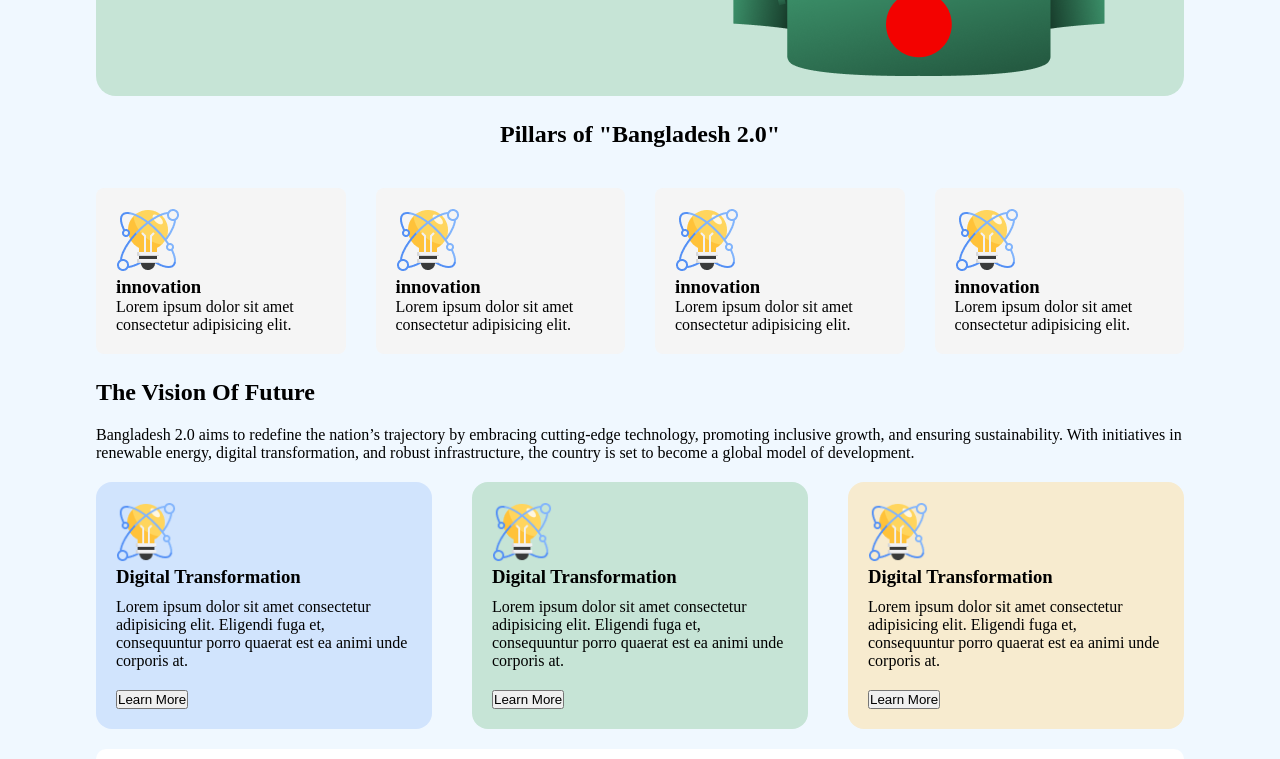
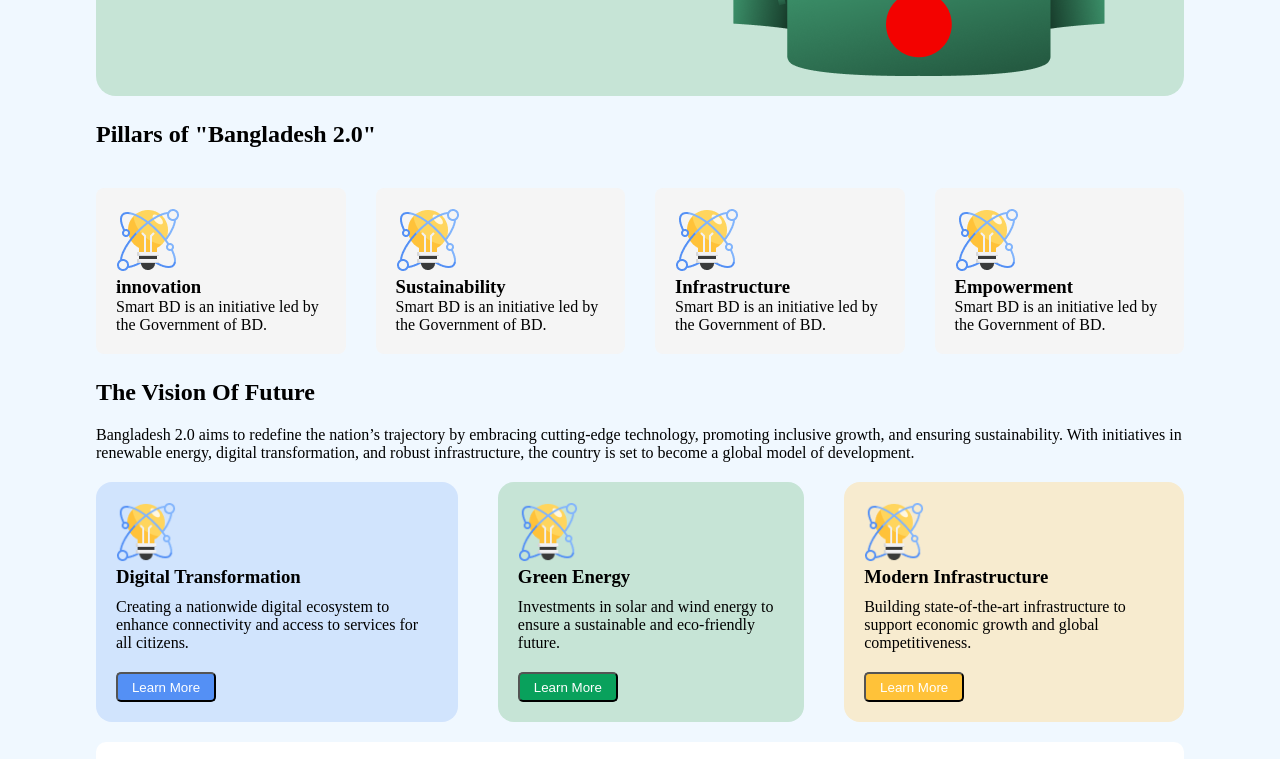
Before and after one commit to R2k4b8l/BANGLADESH-2.0-B11-01, a plain HTML site: page index.html in a window 1280 px wide. Shown: the part 394-1153 px from the top of the page. Drawn offline with Linux system fonts and the light colour scheme.

Commit message:
work done

```diff
--- a/index.html
+++ b/index.html
@@ -39,25 +39,25 @@
           <div class="sec1-card">
             <img src="image/card-icon.png" alt="" />
             <h3>innovation</h3>
-            <p>Lorem ipsum dolor sit amet consectetur adipisicing elit.</p>
+            <p>Smart BD is an initiative led by the Government of BD.</p>
           </div>
 
           <div class="sec1-card">
             <img src="image/card-icon.png" alt="" />
-            <h3>innovation</h3>
-            <p>Lorem ipsum dolor sit amet consectetur adipisicing elit.</p>
+            <h3>Sustainability</h3>
+            <p>Smart BD is an initiative led by the Government of BD.</p>
           </div>
 
           <div class="sec1-card">
             <img src="image/card-icon.png" alt="" />
-            <h3>innovation</h3>
-            <p>Lorem ipsum dolor sit amet consectetur adipisicing elit.</p>
+            <h3>Infrastructure</h3>
+            <p>Smart BD is an initiative led by the Government of BD.</p>
           </div>
 
           <div class="sec1-card">
             <img src="image/card-icon.png" alt="" />
-            <h3>innovation</h3>
-            <p>Lorem ipsum dolor sit amet consectetur adipisicing elit.</p>
+            <h3>Empowerment</h3>
+            <p>Smart BD is an initiative led by the Government of BD.</p>
           </div>
         </div>
       </section>
@@ -80,38 +80,33 @@
             <div class="sec2-card-content">
               <h3>Digital Transformation</h3>
               <p>
-                Lorem ipsum dolor sit amet consectetur adipisicing elit.
-                Eligendi fuga et, consequuntur porro quaerat est ea animi unde
-                corporis at.
+                Creating a nationwide digital ecosystem to enhance connectivity and access to services for all citizens.
               </p>
             </div>
-            <button class="btn3">Learn More</button>
+            <button class="btn3" id="btn-color">Learn More</button>
           </div>
           <div class="sec2-card" id="card-2">
             <!--card-2-->
             <img src="image/card-icon.png" alt="" />
             <div class="sec2-card-content">
-              <h3>Digital Transformation</h3>
-              <p>
-                Lorem ipsum dolor sit amet consectetur adipisicing elit.
-                Eligendi fuga et, consequuntur porro quaerat est ea animi unde
-                corporis at.
+              <h3>Green Energy</h3>
+              <p>Investments in solar and wind energy to ensure a sustainable and eco-friendly future.
+
+
               </p>
             </div>
-            <button class="btn3">Learn More</button>
+            <button class="btn3" id="btn-color1">Learn More</button>
           </div>
           <div class="sec2-card" id="card-3">
             <!--card-3-->
             <img src="image/card-icon.png" alt="" />
             <div class="sec2-card-content">
-              <h3>Digital Transformation</h3>
+              <h3>Modern Infrastructure</h3>
               <p>
-                Lorem ipsum dolor sit amet consectetur adipisicing elit.
-                Eligendi fuga et, consequuntur porro quaerat est ea animi unde
-                corporis at.
+                Building state-of-the-art infrastructure to support economic growth and global competitiveness.
               </p>
             </div>
-            <button class="btn3">Learn More</button>
+            <button class="btn3" id="btn-color2">Learn More</button>
           </div>
         </div>
 
--- a/style/style.css
+++ b/style/style.css
@@ -9,12 +9,12 @@
   color: #006a50;
   font-size: 18px;
   border-radius: 7px;
-  width: 150px;
+  width: 120px;
   height: 30px;
   cursor: pointer;
 }
 .btn-primary:hover {
-  background-color: #05050a;
+  background-color: #C6E4D6;
 }
 
 .btn-1 {
@@ -29,8 +29,7 @@
 }
 /*header*/
 header,
-main,
-footer {
+main{
   max-width: 85%;
   margin: auto;
 }
@@ -73,6 +72,10 @@ nav h3 {
   gap: 20px;
 }
 
+.sec1-content{
+display: flex;
+
+}
 .sec1-card {
   justify-content: center;
   border-radius: 8px;
@@ -90,6 +93,32 @@ nav h3 {
 }
 
 /* section-2 */
+
+#btn-color {
+  color: #ffffff;
+  background-color:rgb(84, 144, 245) ;
+  border-radius: 5px;
+  width:100px ;
+  height: 30px;
+}
+
+#btn-color1 {
+  color: #ffffff;
+  background-color:rgb(9, 161, 92);
+  border-radius: 5px;
+  width:100px ;
+  height: 30px;
+
+}
+
+#btn-color2 {
+  color: #ffffff;
+  background-color:#FFC239;
+  border-radius: 5px;
+  width:100px ;
+  height: 30px;
+
+}
 .sec2 {
   margin: 25px auto;
 }
@@ -365,12 +394,16 @@ h1 {
 
 footer {
   text-align: center;
+  background-color: white;
+  width: 100%;
+
 }
+
 footer h3 {
   margin-top: 30px;
   font-size: 20px;
   font-weight: bold;
-  margin-bottom: 10px;
+  margin-bottom: 30px;
 }
 footer hr {
   margin: 20px auto;
@@ -383,7 +416,7 @@ footer .footer-info {
   display: flex;
   justify-content: center;
   gap: 10px;
-  margin-bottom: 20px;
+  margin-bottom: 3px;
 }
 footer .footer-info img {
   width: 20px;
```
